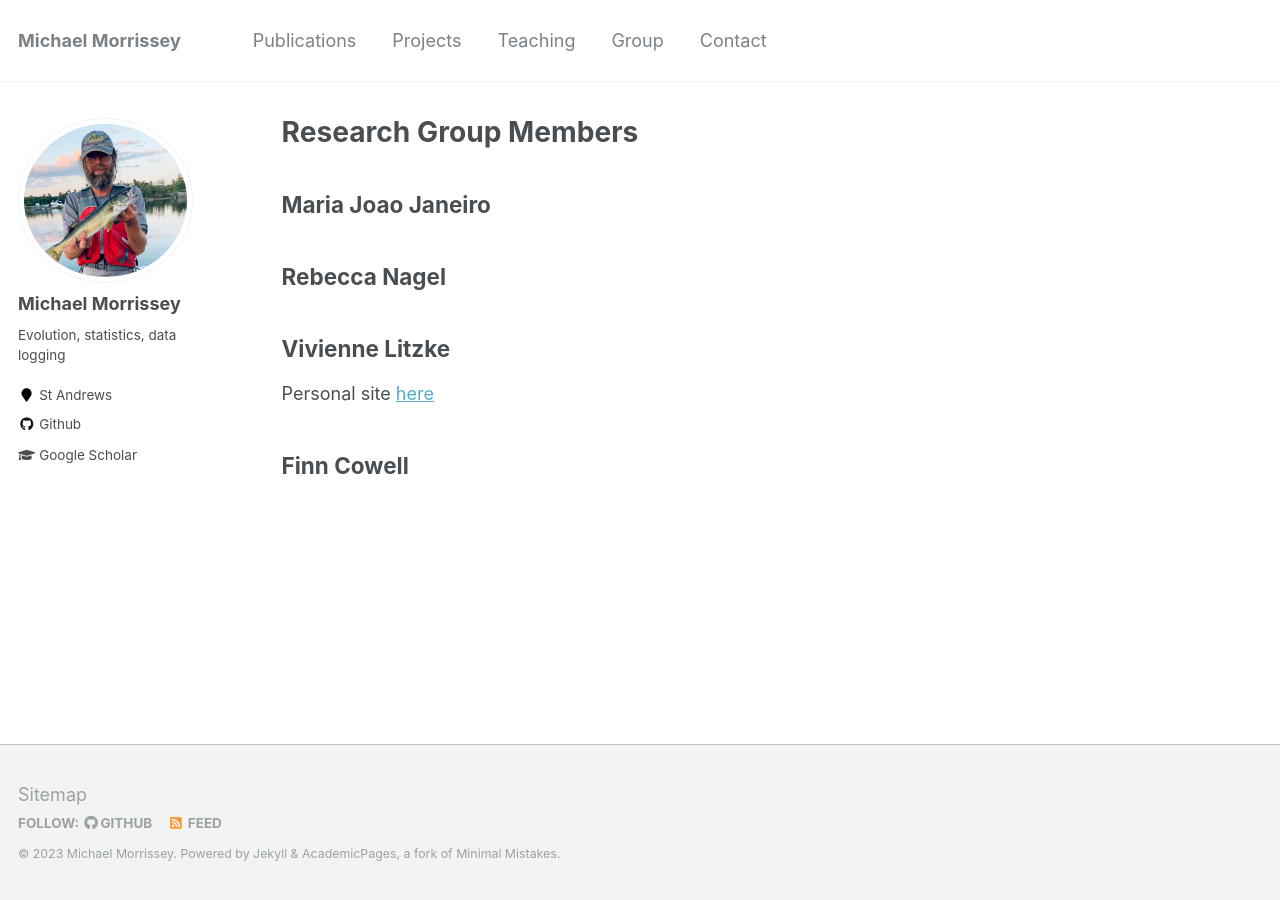
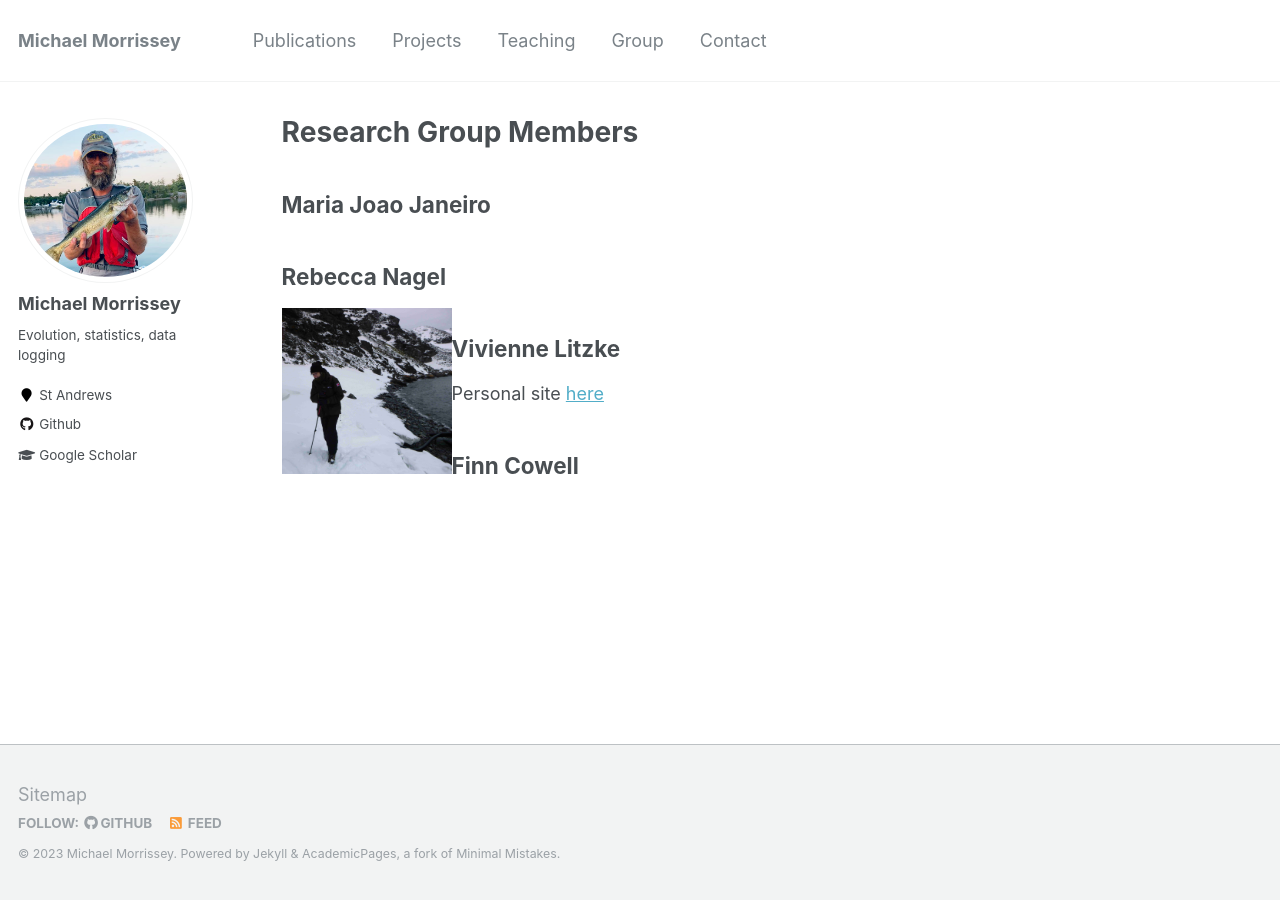
Before and after one commit to mbmorrissey/mbmorrissey.github.io, a Jekyll site: the page built from _pages/group.md, in a window 1280 px wide. Built offline with Jekyll 4.4.1, drawn with Linux system fonts in a browser that asks for light colours.

Commit message:
Update group.md

```diff
--- a/_pages/group.md
+++ b/_pages/group.md
@@ -9,6 +9,7 @@ author_profile: true
 ## Maria Joao Janeiro
 
 ## Rebecca Nagel
+<img src="/images/rebecca.JPG" align="left" width="170px"/>
 
 ## Vivienne Litzke
 
```
